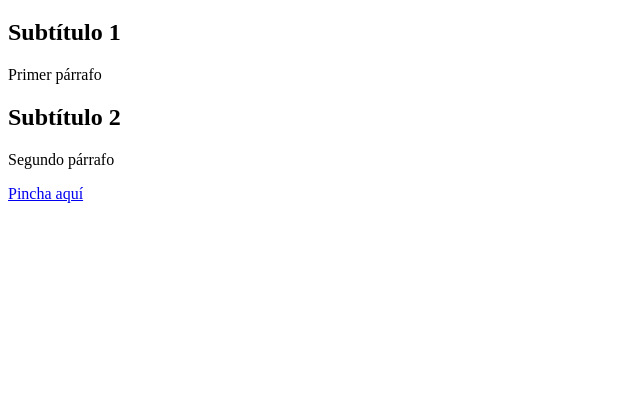
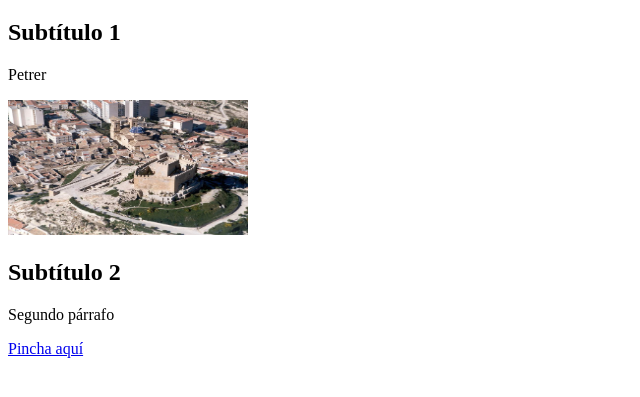
Before and after one commit to juanmanuelruizm/frontend-an-introductory-course, a plain HTML site: page primer_html/index.html in a window 1280 px wide. Shown: the part 61-458 px from the top of the page, without its empty margins (0-640 px from the left). Drawn offline with Linux system fonts and the light colour scheme.

Commit message:
add upgrades to the html files

```diff
--- a/primer_html/index.html
+++ b/primer_html/index.html
@@ -10,7 +10,8 @@
 
         <h1>Título</h1>
         <h2>Subtítulo 1</h2>
-        <p>Primer párrafo</p>
+        <p>Petrer</p>
+        <img src="petrercastillo.jpg" width="240" height="135" alt="Castillo de Petrer">
         <h2>Subtítulo 2</h2>
         <p>Segundo párrafo</p>
         <a href="hola.html">Pincha aquí</a>
```
Also changed, not shown: primer_html/petrercastillo.jpg (added).
